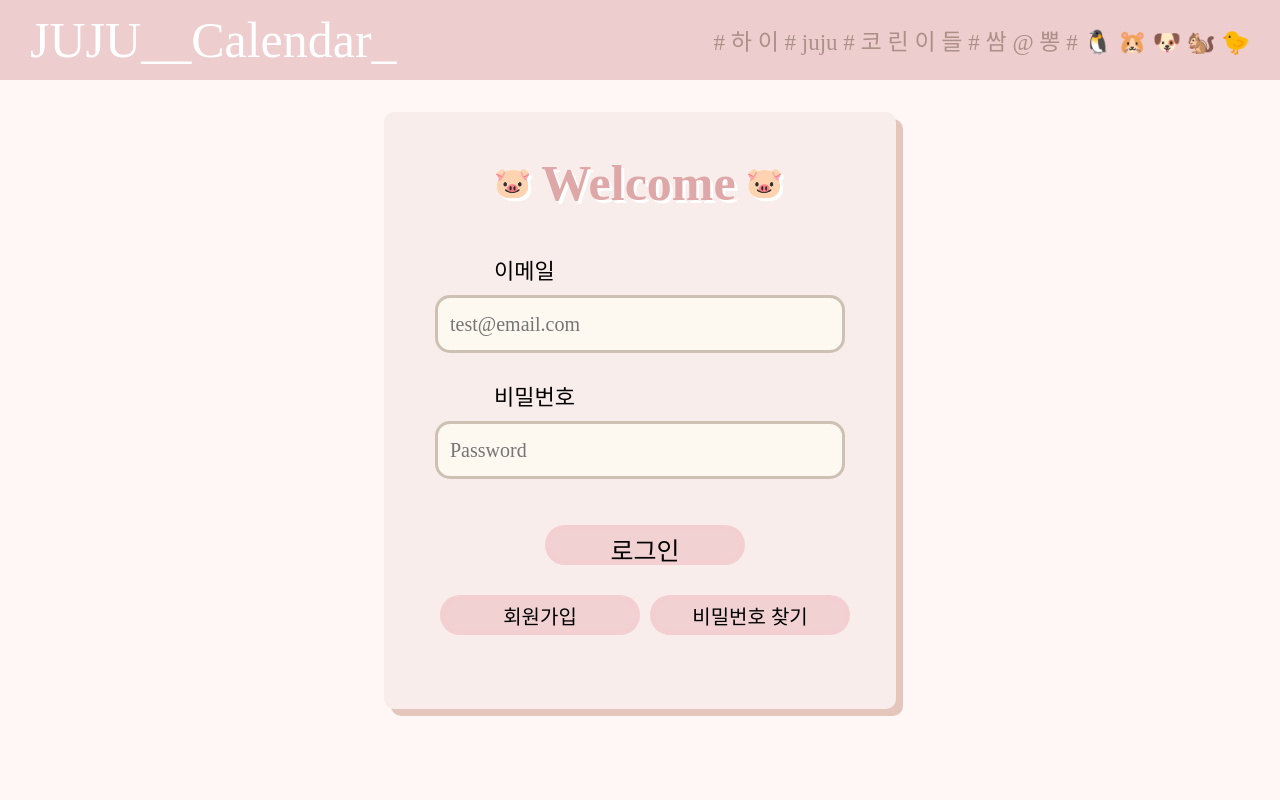
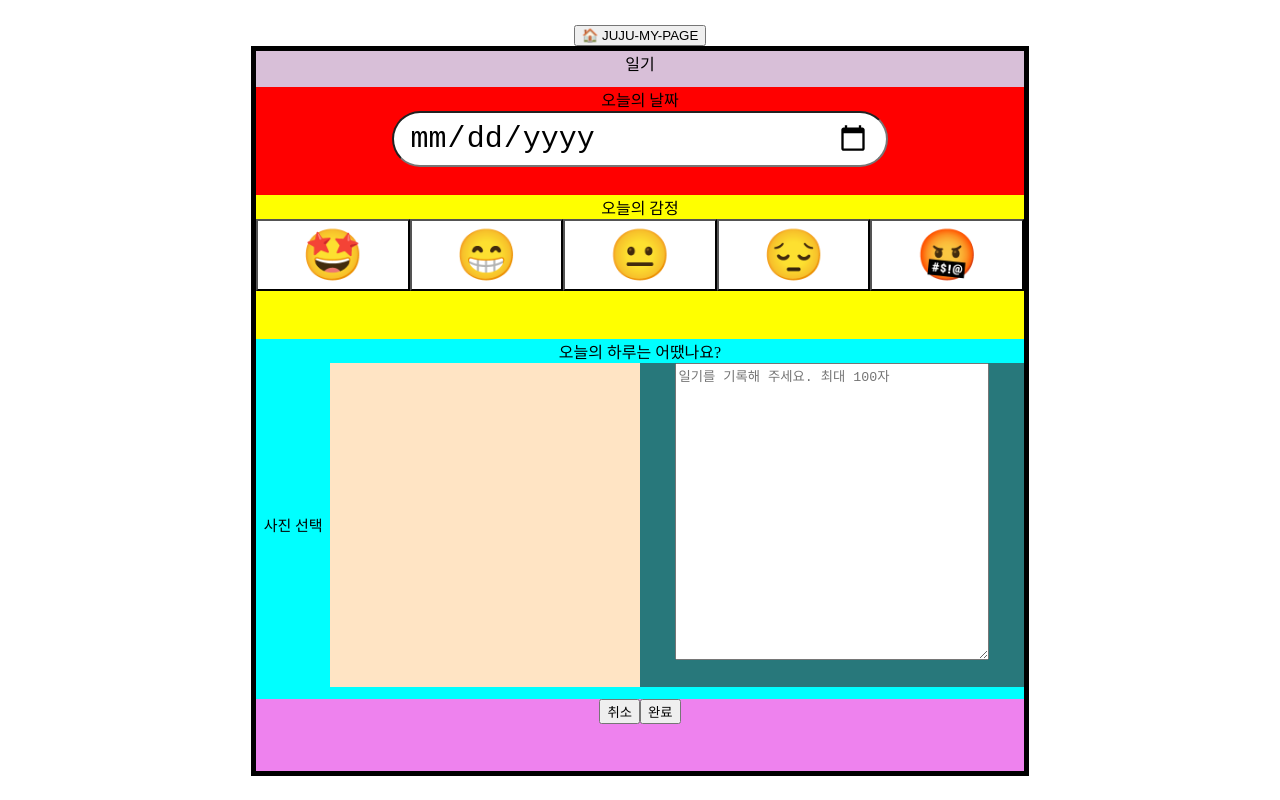
Before and after one commit to wjdwlsgh/JUJU_project_frontend, a React (Create React App) app: page /api/Diary in a window 1280 px wide. Before the commit this address led to /. Built offline with nearby package versions, Linux system fonts and the light colour scheme; a web font is replaced by a local one.

Commit message:
일기 쓰기 틀 만들기

```diff
--- a/package.json
+++ b/package.json
@@ -16,7 +16,7 @@
     "cors": "^2.8.5",
     "date-fns": "^3.6.0",
     "dotenv": "^16.4.5",
-    "framer-motion": "^11.3.21",
+    "framer-motion": "^11.3.22",
     "moment": "^2.30.1",
     "multer": "^1.4.5-lts.1",
     "nodemailer": "^6.9.14",
--- a/src/App.js
+++ b/src/App.js
@@ -14,6 +14,7 @@ import SettingPage from "./pages/main/SettingPage";
 import mainImage from "./assets/imgs/main.png";
 import { ToastContainer } from "react-toastify"; // ToastContainer 임포트
 import "react-toastify/dist/ReactToastify.css"; // Toast 스타일 임포트
+import Diary from "./pages/Diary/Diary";
 
 function App() {
   const [profilePicture, setProfilePicture] = useState(
@@ -55,6 +56,7 @@ function App() {
             }
           />
           <Route path="*" element={<Navigate to="/" replace />} />
+          <Route path="/api/Diary" element={<Diary />} />
         </Routes>
         <ToastContainer /> {/* ToastContainer 추가 */}
       </Router>
--- a/src/pages/Diary/Diary.css
+++ b/src/pages/Diary/Diary.css
@@ -2,13 +2,40 @@
   width: 100%;
   height: 100%;
   display: flex;
+  align-items: center;
+  justify-content: center;
   flex-direction: column;
 }
 
+.diary-div {
+  width: 60%;
+  height: 90%;
+  display: flex;
+  flex-direction: column;
+  background-color: rgb(171, 175, 43);
+  align-items: center;
+  flex-wrap: wrap;
+  border: 5px solid black;
+}
+
+.header-div {
+  height: 5%;
+  width: 100%;
+  background-color: thistle;
+}
+
 .date-div {
-  height: 20%;
+  height: 15%;
   width: 100%;
   background-color: red;
+}
+
+#date-css {
+  width: 60%;
+  height: 20%;
+  font-size: 30px;
+  border-radius: 50px;
+  padding: 2%;
 }
 
 .emotion-div {
@@ -23,8 +50,67 @@
   background-color: aqua;
 }
 
+.write-div {
+  display: flex;
+  flex-direction: row;
+  height: 90%;
+  width: 100%;
+}
+
+.article-1 {
+  width: 50%;
+  height: 100%;
+  background-color: bisque;
+  display: flex;
+}
+
+.photo-label {
+  background-color: aqua;
+  font-size: 15px;
+  padding: 2%;
+  align-items: center;
+  align-content: center;
+}
+
+.article-2 {
+  width: 50%;
+  height: 100%;
+  background-color: rgb(40, 120, 123);
+}
+
 .button-div {
   height: 10%;
   width: 100%;
   background-color: violet;
 }
+
+#p-style {
+  margin: 0px 0px;
+}
+
+#textarea-style {
+  width: 80%;
+  height: 90%;
+}
+
+#emotion-button-mom {
+  display: flex;
+  flex-direction: row;
+  width: 100%;
+  height: 100%;
+}
+
+#emotion-button {
+  width: 50%;
+  height: 50%;
+  font-size: 50px;
+  padding: 0px 0px;
+  background-color: white;
+  /* background-color: transparent; */
+}
+
+#emotion-button:hover {
+  background-color: cornflowerblue;
+  transition: all 0.2s;
+  font-size: 70px;
+}
--- a/src/pages/Diary/Diary.jsx
+++ b/src/pages/Diary/Diary.jsx
@@ -1,9 +1,13 @@
 import React, { useState } from "react";
+import { useNavigate } from "react-router-dom";
+import "./Diary.css";
 
 const Diary = () => {
   const [date, setDate] = useState("");
   const [emotion, setEmotion] = useState("");
   const [diary, setDiary] = useState("");
+  const [photo, setPhoto] = useState(null);
+  const navigate = useNavigate();
 
   const handleDateChange = (e) => {
     setDate(e.target.value);
@@ -19,10 +23,21 @@ const Diary = () => {
     }
   };
 
+  const handlePhotoChange = (e) => {
+    const file = e.target.files[0];
+    if (file) {
+      setPhoto(URL.createObjectURL(file));
+    }
+  };
+
   const handleCancel = () => {
     setDate("");
     setEmotion("");
     setDiary("");
+  };
+
+  const handleHomeClick = () => {
+    navigate("/api/main");
   };
 
   // const handleComplete = () => {
@@ -34,25 +49,95 @@ const Diary = () => {
 
   return (
     <div className="diary-page-mom">
-      <Header />
+      <div className="mypage-top">
+        <button className="mypage-top-button" onClick={handleHomeClick}>
+          🏠 JUJU-MY-PAGE
+        </button>
+      </div>
+      <div className="diary-div">
+        <header className="header-div">
+          <div id="p-style"> 일기 </div>
+        </header>
 
         <section className="date-div">
-        <p>오늘의 날짜</p>
-        <input type="date" value={date} onChange={handleDateChange} />
+          <div id="p-style">오늘의 날짜</div>
+          <input
+            id="date-css"
+            type="date"
+            value={date}
+            onChange={handleDateChange}
+          />
         </section>
 
         <section className="emotion-div">
-        <p>오늘의 감정</p>
-        <button onClick={() => handleEmotionChange("완전 좋음")}>🤩</button>
-        <button onClick={() => handleEmotionChange("좋음")}>😁</button>
-        <button onClick={() => handleEmotionChange("그럭저럭")}>😐</button>
-        <button onClick={() => handleEmotionChange("나쁨")}>😔</button>
-        <button onClick={() => handleEmotionChange("완전 나쁨")}>🤬</button>
+          <div id="p-style">오늘의 감정</div>
+
+          <div id="emotion-button-mom">
+            <button
+              id="emotion-button"
+              onClick={() => handleEmotionChange("완전 좋음")}
+            >
+              🤩
+            </button>
+            <button
+              id="emotion-button"
+              onClick={() => handleEmotionChange("좋음")}
+            >
+              😁
+            </button>
+            <button
+              id="emotion-button"
+              onClick={() => handleEmotionChange("그럭저럭")}
+            >
+              😐
+            </button>
+            <button
+              id="emotion-button"
+              onClick={() => handleEmotionChange("나쁨")}
+            >
+              😔
+            </button>
+            <button
+              id="emotion-button"
+              onClick={() => handleEmotionChange("완전 나쁨")}
+            >
+              🤬
+            </button>
+          </div>
         </section>
 
         <section className="diary-write-div">
-        <p>오늘의 하루는 어땠나요?</p>
-        <textarea value={diary} onChange={handleDiaryChange} maxLength={100} />
+          <div id="p-style">오늘의 하루는 어땠나요?</div>
+
+          <div className="write-div">
+            <article className="article-1">
+              <label htmlFor="photo-upload" className="photo-label">
+                사진 선택
+              </label>
+              <input
+                id="photo-upload"
+                type="file"
+                accept="image/*"
+                onChange={handlePhotoChange}
+                style={{ display: "none" }}
+              />
+              {photo && (
+                <div className="photo-preview">
+                  <img src={photo} alt="Diary" className="photo-thumbnail" />
+                </div>
+              )}
+            </article>
+
+            <article className="article-2">
+              <textarea
+                id="textarea-style"
+                value={diary}
+                onChange={handleDiaryChange}
+                maxLength={100}
+                placeholder="일기를 기록해 주세요. 최대 100자"
+              />
+            </article>
+          </div>
         </section>
 
         <footer className="button-div">
@@ -60,13 +145,8 @@ const Diary = () => {
           <button onClick={handleCancel}>완료</button>
         </footer>
       </div>
+    </div>
   );
 };
 
-const Header = () => (
-  <header>
-    <p> 일기 </p>
-  </header>
-);
-
 export default Diary;
--- a/src/pages/main/Main.jsx
+++ b/src/pages/main/Main.jsx
@@ -6,7 +6,6 @@ import Home from "../Home/Home";
 import imgfile from "../../assets/imgs/main.png";
 import "../../components/main/full/full.css";
 import "./Main.css";
-import Diary from "../Diary/Diary";
 
 const Main = ({ profilePicture, nickname }) => {
   const [currentProfilePicture, setCurrentProfilePicture] = useState(() => {
@@ -62,7 +61,9 @@ const Main = ({ profilePicture, nickname }) => {
         </div>
 
         <div className="left_container2">
-          <div className="left_container2_baby">일기 쓰기</div>
+          <div className="left_container2_baby" onClick={goToDiary}>
+            일기 쓰기
+          </div>
           <div className="left_container2_baby">일기 페이지</div>
           <div className="left_container2_baby">친구 목록</div>
           <div className="left_container2_baby">설정</div>
```
Also changed, not shown: 1 other file (tests, documents, lock files or other folders). Lines whose indentation alone changed are shown as unchanged.
